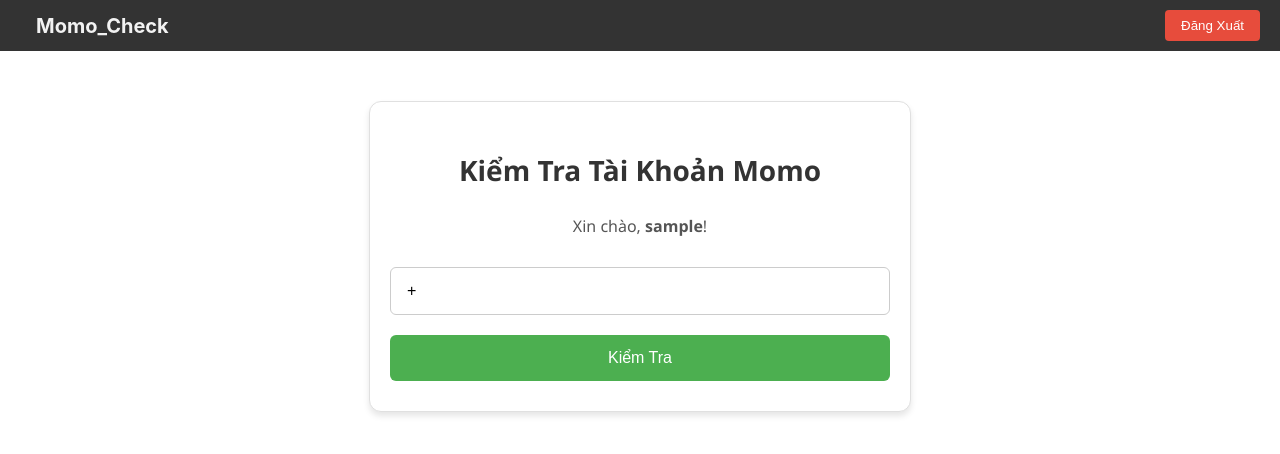
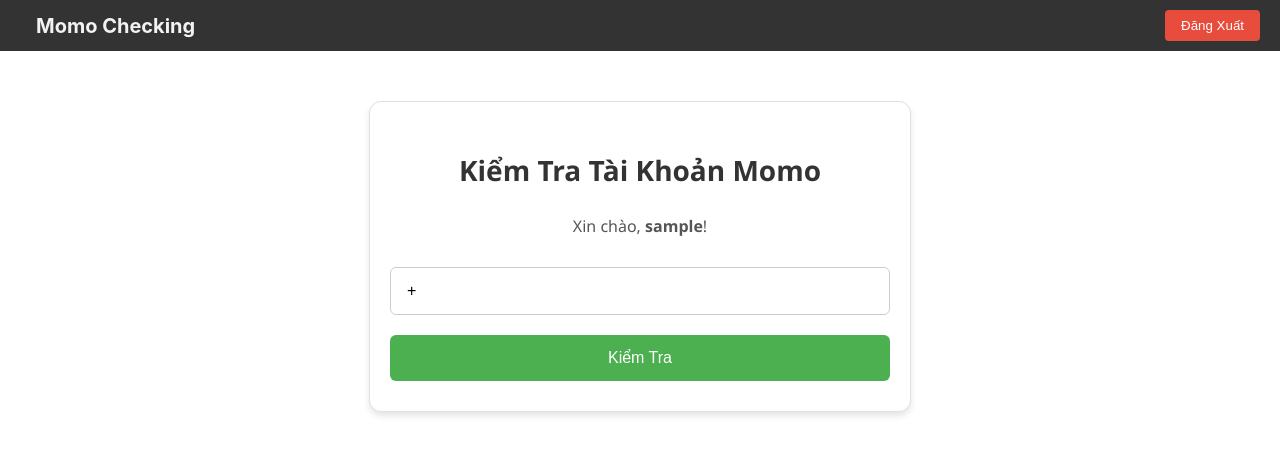
Before and after one commit to Phamty2002/Momo_Check_Fe, a React (Create React App) app: page /check-momo in a window 1280 px wide. Shown: the top 454 px of the page. Built offline with nearby package versions, Linux system fonts and the light colour scheme; sample sign-in values are in the browser's storage.

Commit message:
Update Navbar.js

```diff
--- a/src/components/Navbar.js
+++ b/src/components/Navbar.js
@@ -17,7 +17,7 @@
     return (
         <nav className="navbar">
             <div className="navbar-left">
-                {user && <Link to="/" className="navbar-brand">Momo_Check</Link>}
+                {user && <Link to="/" className="navbar-brand">Momo Checking</Link>}
             </div>
             <div className="navbar-right">
                 {user ? (
```
